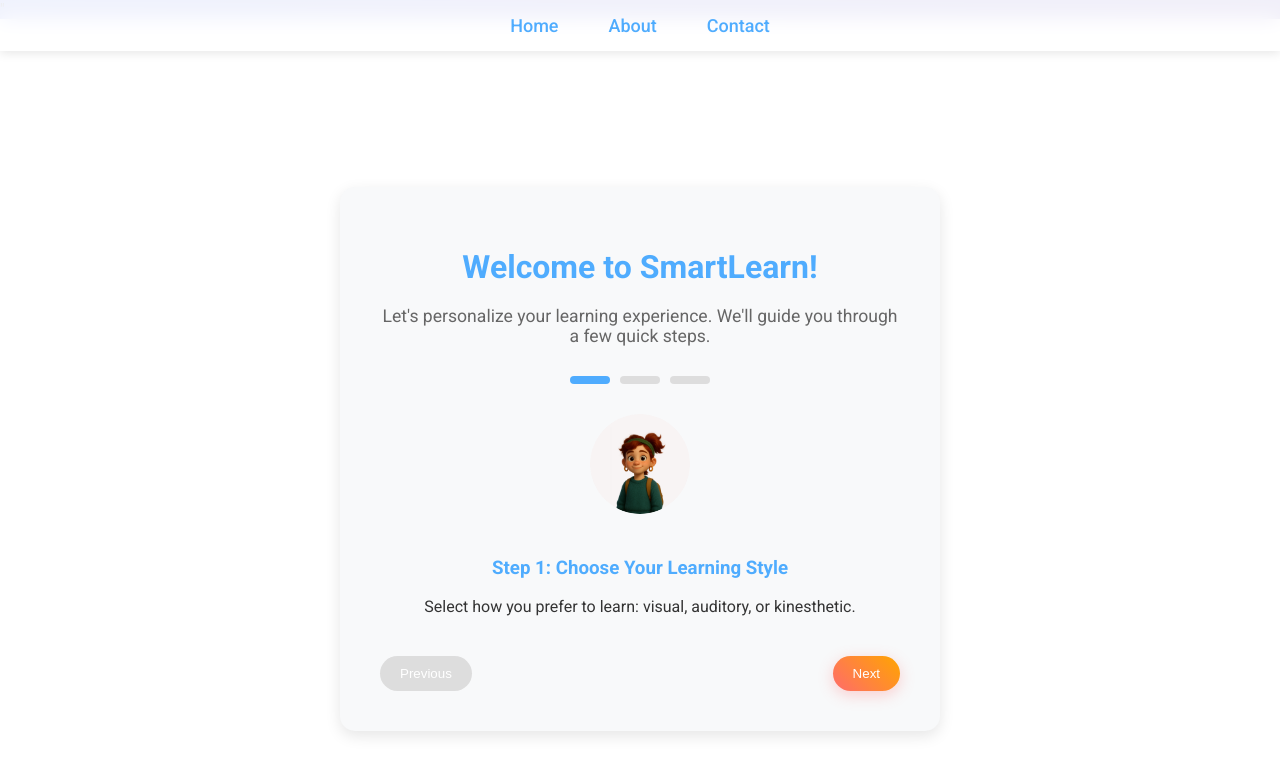
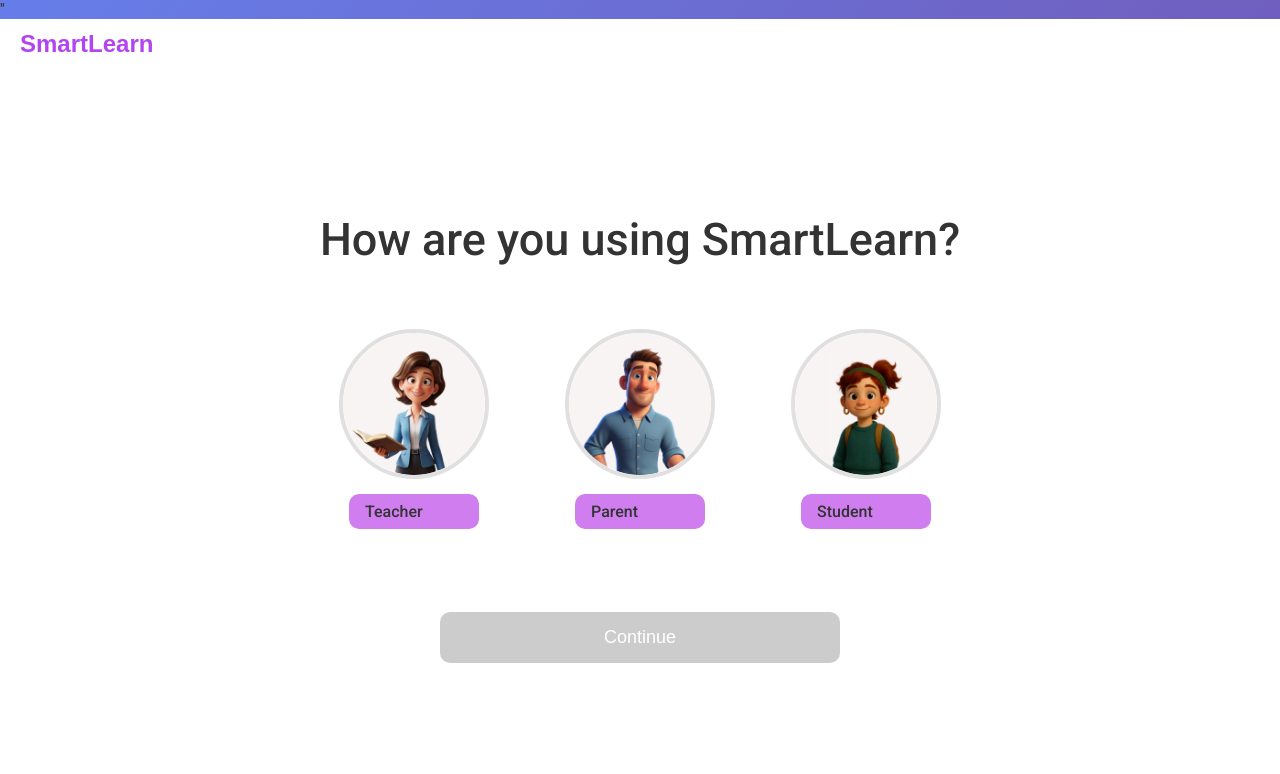
Before and after one commit to infobloom-smartlearn/smartlearn, a React (Create React App) app: page /onboarding in a window 1280 px wide. Shown: the top 774 px of the page. Built offline with nearby package versions, Linux system fonts and the light colour scheme.

Commit message:
Updated the onboarding page

```diff
--- a/src/Onboarding.js
+++ b/src/Onboarding.js
@@ -2,106 +2,126 @@
 import './App.css';
 
 function Onboarding() {
-  const [step, setStep] = useState(1);
-  const totalSteps = 3;
+  const [selectedRole, setSelectedRole] = useState(null);
 
-  const nextStep = () => {
-    if (step < totalSteps) setStep(step + 1);
+  const roles = [
+    { name: 'Teacher', image: '/teacher.png' },
+    { name: 'Parent', image: '/parent.png' },
+    { name: 'Student', image: '/student.png' }
+  ];
+
+  const handleRoleSelect = (role) => {
+    setSelectedRole(role);
   };
 
-  const prevStep = () => {
-    if (step > 1) setStep(step - 1);
+  const handleContinue = () => {
+    if (selectedRole) {
+      // Navigate to next step or home
+      window.location.href = '/';
+    }
   };
 
   return (
-    <div className="App">
-      <nav className="App-nav">
-        <ul>
-          <li>Home</li>
-          <li>About</li>
-          <li>Contact</li>
-        </ul>
-      </nav>
-      <div style={{ paddingTop: '80px', minHeight: '100vh', background: 'white', display: 'flex', flexDirection: 'column', alignItems: 'center', justifyContent: 'center' }}>
-        <div style={{ maxWidth: '600px', textAlign: 'center', padding: '40px', background: '#f8f9fa', borderRadius: '15px', boxShadow: '0 5px 15px rgba(0,0,0,0.1)' }}>
-          <h1 style={{ color: '#4facfe', marginBottom: '20px' }}>Welcome to SmartLearn!</h1>
-          <p style={{ color: '#666', fontSize: '1.1rem', marginBottom: '30px' }}>
-            Let's personalize your learning experience. We'll guide you through a few quick steps.
-          </p>
+    <div style={{ backgroundColor: '#FFFFFF', minHeight: '100vh', fontFamily: 'Roboto, sans-serif', overflow: 'hidden' }}>
+      {/* Header with Logo */}
+      <header style={{ position: 'absolute', top: '20px', left: '20px' }}>
+        <h1 style={{
+          color: '#B344F1',
+          fontSize: '24px',
+          fontWeight: '700',
+          margin: 0,
+          width: '242px',
+          height: '48px',
+          display: 'flex',
+          alignItems: 'center',
+          fontFamily: 'AG Capitals, sans-serif'
+        }}>SmartLearn</h1>
+      </header>
 
-          <div style={{ display: 'flex', justifyContent: 'center', marginBottom: '30px' }}>
-            {Array.from({ length: totalSteps }, (_, i) => (
+      {/* Main Content */}
+      <div style={{ display: 'flex', flexDirection: 'column', alignItems: 'center', justifyContent: 'center', minHeight: '100vh', padding: '20px' }}>
+        {/* Prompt */}
+        <h2 style={{ color: '#333', fontSize: '45px', fontWeight: '500', marginBottom: '40px', textAlign: 'center', ontFamily: 'Quicksand' }}>
+          How are you using SmartLearn?
+        </h2>
+
+        {/* Role Selection Cards */}
+        <div style={{
+          display: 'flex',
+          justifyContent: 'center',
+          gap: '30px',
+          marginBottom: '60px',
+          flexWrap: 'wrap'
+        }}>
+          {roles.map((role) => (
             <div
-                key={i}
+              key={role.name}
+              onClick={() => handleRoleSelect(role.name)}
               style={{
-                  width: '40px',
-                  height: '8px',
-                  background: i + 1 <= step ? '#4facfe' : '#ddd',
-                  margin: '0 5px',
-                  borderRadius: '4px',
-                  transition: 'background 0.3s ease'
+                display: 'flex',
+                flexDirection: 'column',
+                alignItems: 'center',
+                cursor: 'pointer',
+                padding: '20px',
+                borderRadius: '10px',
+                transition: 'all 0.3s ease',
+                border: selectedRole === role.name ? '3px solid #800080' : '3px solid transparent',
+                boxShadow: selectedRole === role.name ? '0 0 20px rgba(128, 0, 128, 0.3)' : 'none',
+                backgroundColor: selectedRole === role.name ? '#f9f9ff' : 'transparent'
               }}
+            >
+              {/* Circular Image Area */}
+              <div style={{
+                width: '150px',
+                height: '150px',
+                borderRadius: '50%',
+                overflow: 'hidden',
+                marginBottom: '15px',
+                border: '4px solid #e0e0e0'
+              }}>
+                <img
+                  src={role.image}
+                  alt={role.name}
+                  style={{ width: '100%', height: '100%', objectFit: 'cover' }}
                 />
+              </div>
+              {/* Label Pill */}
+              <div style={{
+                backgroundColor: '#CF7DEF',
+                padding: '8px 16px',
+                borderRadius: '10px',
+                fontSize: '16px',
+                fontWeight: '500',
+                color: '#333',
+                width: '130px',
+                height: '27                                          px',
+              }}>
+                {role.name}
+              </div>
+            </div>
           ))}
         </div>
 
-          {step === 1 && (
-            <div>
-              <img src="/student.png" alt="Learning Style" style={{ width: '100px', height: '100px', marginBottom: '20px', borderRadius: '50%' }} />
-              <h3 style={{ color: '#4facfe' }}>Step 1: Choose Your Learning Style</h3>
-              <p>Select how you prefer to learn: visual, auditory, or kinesthetic.</p>
-            </div>
-          )}
-
-          {step === 2 && (
-            <div>
-              <img src="/teacher.png" alt="Goals" style={{ width: '100px', height: '100px', marginBottom: '20px', borderRadius: '50%' }} />
-              <h3 style={{ color: '#4facfe' }}>Step 2: Set Your Goals</h3>
-              <p>Tell us your learning objectives and preferred subjects.</p>
-            </div>
-          )}
-
-          {step === 3 && (
-            <div>
-              <img src="/visuallearner.png" alt="Ready" style={{ width: '100px', height: '100px', marginBottom: '20px', borderRadius: '50%' }} />
-              <h3 style={{ color: '#4facfe' }}>Step 3: You're All Set!</h3>
-              <p>Start your personalized learning journey with SmartLearn.</p>
-            </div>
-          )}
-
-          <div style={{ display: 'flex', justifyContent: 'space-between', marginTop: '40px' }}>
+        {/* Continue Button */}
         <button
-              onClick={prevStep}
-              disabled={step === 1}
+          onClick={handleContinue}
+          disabled={!selectedRole}
           style={{
-                background: step === 1 ? '#ddd' : '#4facfe',
+            width: '100%',
+            maxWidth: '400px',
+            padding: '15px',
+            backgroundColor: selectedRole ? '#800080' : '#ccc',
             color: 'white',
             border: 'none',
-                padding: '10px 20px',
-                borderRadius: '25px',
-                cursor: step === 1 ? 'not-allowed' : 'pointer',
-                transition: 'background 0.3s ease'
+            borderRadius: '10px',
+            fontSize: '18px',
+            fontWeight: '500',
+            cursor: selectedRole ? 'pointer' : 'not-allowed',
+            transition: 'background-color 0.3s ease'
           }}
         >
-              Previous
+          Continue
         </button>
-            <button
-              onClick={step === totalSteps ? () => window.location.href = '/' : nextStep}
-              style={{
-                background: 'linear-gradient(45deg, #ff6b6b, #ffa500)',
-                color: 'white',
-                border: 'none',
-                padding: '10px 20px',
-                borderRadius: '25px',
-                cursor: 'pointer',
-                transition: 'all 0.3s ease',
-                boxShadow: '0 4px 15px rgba(255, 107, 107, 0.3)'
-              }}
-            >
-              {step === totalSteps ? 'Start Learning' : 'Next'}
-            </button>
-          </div>
-        </div>
       </div>
     </div>
   );
```
Lines whose indentation alone changed are shown as unchanged.
